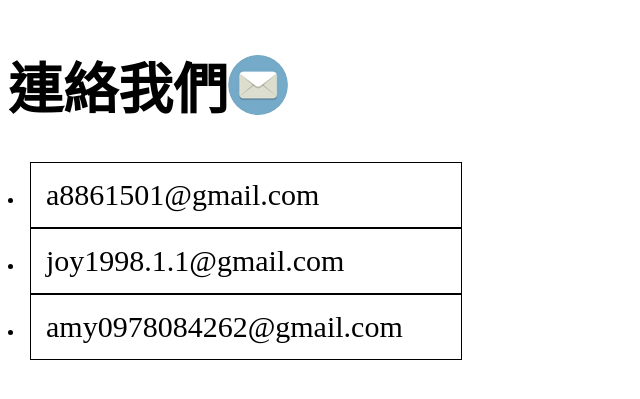
After one commit to yen688/THRS, a Django app: page /mail in a window 1280 px wide. The commit adds this page. Shown: the top 399 px of the page, without its empty margins (0-640 px from the left). Run offline with Django 5.2, Linux system fonts and the light colour scheme.

Commit message:
mail、查詢部分

```diff
--- /dev/null
+++ b/reservation/static/reservation/mail.css
@@ -0,0 +1,24 @@
+h1{
+    font-size: 55px;
+
+}
+.logo{
+    display: flex;
+    align-items: center;
+}
+.logo img{
+    width: 60px;
+    height: 60px;
+    border-radius: 50%;
+
+}
+
+a {
+    font-size:30px;
+    display: inline-block;
+    border: 1px solid black;
+    padding: 15px;
+    width: 400px;
+    text-decoration: none;
+    color: black;
+}
--- a/reservation/templates/reservation/index.html
+++ b/reservation/templates/reservation/index.html
@@ -15,7 +15,7 @@
         <nav class="menu">
             <a href="rule">Rule</a>
             <a href="#">米咪咪</a>
-            <a href="#">博弈</a>
+            <a href="mail">mail</a>
 
         </nav>
     </header>
--- /dev/null
+++ b/reservation/templates/reservation/mail.html
@@ -0,0 +1,21 @@
+<!DOCTYPE html>
+<html lang="zh-TW">
+    <head>
+        <meta charset="UTF-8">
+        <meta name="viewport" content="width=device-width, initial-scale=1.0">
+        <title>mail</title>
+        {% load static %}
+        <link rel="stylesheet" href="{% static 'reservation/mail.css' %}">
+    </head>
+    <body>
+        <div class="logo">
+            <h1>連絡我們</h1>
+            <img src="{% static 'image/mail.jpg' %}" alt="logo">
+        </div>
+    <div class="container">
+        <li><a href="mailto:a8861501@gmail.com">a8861501@gmail.com</a></li>
+        <li><a href="mailto:joy1998.1.1@gmail.com">joy1998.1.1@gmail.com</a></li>
+        <li><a href="mailto:amy0978084262@gmail.com">amy0978084262@gmail.com</a></li>
+    </div>
+</body>
+</html>
--- a/reservation/templates/reservation/rule.html
+++ b/reservation/templates/reservation/rule.html
@@ -3,7 +3,7 @@
 <head>
     <meta charset="UTF-8">
     <meta name="viewport" content="width=device-width, initial-scale=1.0">
-    <title>reservation</title>
+    <title>rule</title>
     {% load static %}
     <link rel="stylesheet" href="{% static 'reservation/rule.css' %}">
 </head>
--- a/reservation/urls.py
+++ b/reservation/urls.py
@@ -5,6 +5,10 @@ from . import views
 urlpatterns = [
     path('', views.index, name='index'),
     path('rule', views.rule, name='rule'),
+    path('inquire', views.inquire, name='inquire'),
+    path('inquireForm/<str:phone>', views.inquireForm, name='inquireForm'),
+    path('inquireList', views.inquireList, name='inquireList'),
+    path('mail', views.mail, name='mail'),
     path('calendar', views.calendar, name='calendar'),
     path('confirmForm/<str:date>', views.confirmForm, name='confirmReservation'),
     path('confirm', views.confirm, name='confirm'),
--- a/reservation/views.py
+++ b/reservation/views.py
@@ -1,6 +1,8 @@
 from django.shortcuts import render
 import sqlite3
 import json
+from django.http import HttpResponse
+
 
 # Create your views here.
 def index(request):
@@ -9,10 +11,35 @@ def index(request):
 def rule(request):
     return render(request, 'reservation/rule.html')
 
+def inquireForm(request,phone):
+   return render(request, 'reservation/inquire.html', {'check': phone})
+
+
+def inquire(request):
+    if request.method == 'POST':
+        phone = request.POST.get('phone')
+        # 連接資料庫
+        conn = sqlite3.connect('db.sqlite3')
+        cursor = conn.cursor()
+        # 查詢phpne reserve資料表
+        cursor.execute('SELECT * FROM Reserve where phone=?', (phone,))
+        # 取得所有資料
+        results = cursor.fetchall()
+        cursor.close()
+        conn.close()
+        return render(request, 'reservation/inquireList.html',{'results': results})
+
+def inquireList(request):
+
+    return render(request, 'reservation/inquireList.html')
+
+def mail(request):
+    return render(request, 'reservation/mail.html')
+
 def calendar(request):
     return render(request, 'reservation/calendar.html')
+
 def confirmForm(request,date):
-
     return render(request, 'reservation/confirmForm.html',{'date':date})
 
 def bookingList(request):
```
Also changed, not shown: reservation/templates/inquireList.html (added, +61 -0 lines), reservation/templates/reservation/inquireForm.html (added, +26 -0 lines), reservation/static/image/mail.jpg (added).
